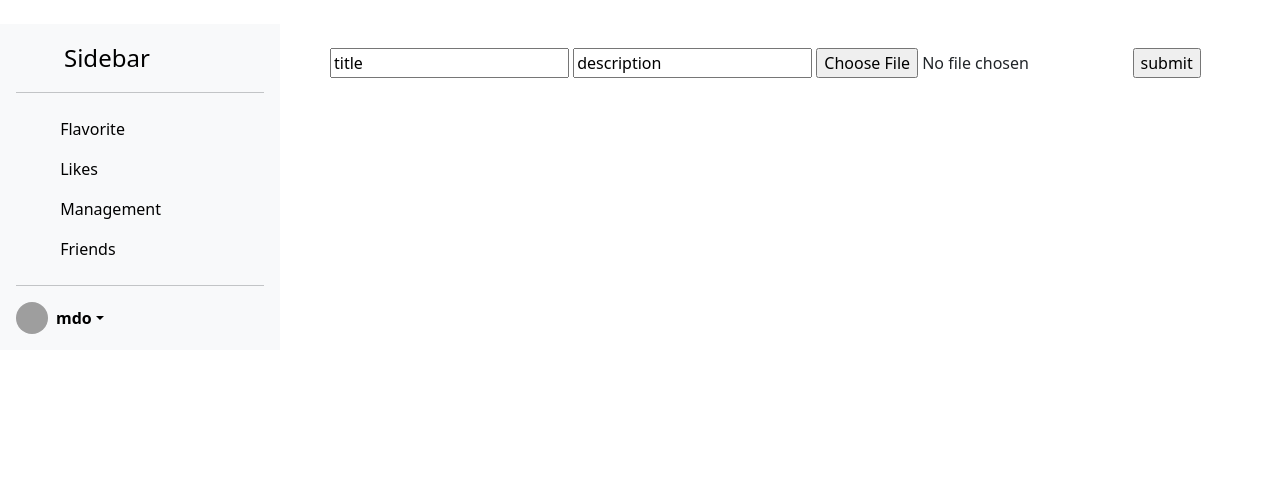
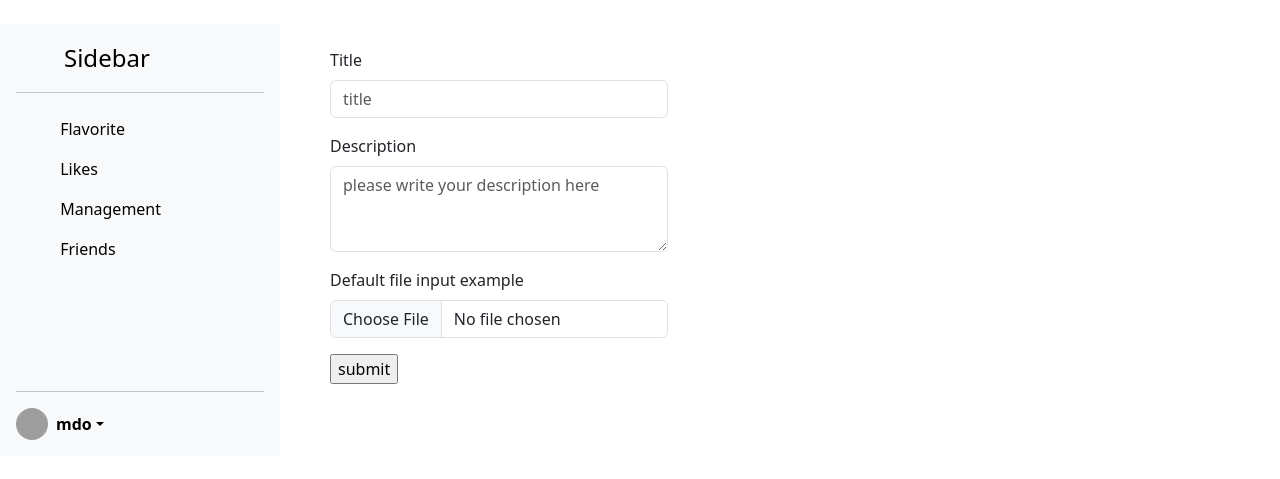
Before and after one commit to QwQ1231043/Music-Website-Practicum-Project, a Django app: page /user/management in a window 1280 px wide. Shown: the part 73-552 px from the top of the page. Run offline with Django 5.2, Linux system fonts and the light colour scheme; a user stored in the database is signed in; data comes from the database, SQL or seed files in the repository; both versions use the stored data as it was after the commit; grey boxes are pictures that could not be loaded.

Commit message:
recent final push

```diff
--- a/templates/management.html
+++ b/templates/management.html
@@ -1,21 +1,39 @@
 {% extends 'mainpage_template.html' %}
 {% block body1 %}
-    {% csrf_token %}
+
+
     <form action="" method="post" enctype="multipart/form-data">
-    <input type="text" name="title" value="title">
-    <input type="text" name="description" value="description">
-    <input type="file" name="video">
+            {% csrf_token %}
+        <div class="mb-3">
+  <label for="exampleFormControlInput1" class="form-label">Title</label>
+  <input type="text" class="form-control" id="exampleFormControlInput1" placeholder="title" name="title">
+</div>
+<div class="mb-3">
+  <label for="exampleFormControlTextarea1" class="form-label">Description</label>
+  <textarea class="form-control" id="exampleFormControlTextarea1" rows="3" name="description"
+            placeholder="please write your description here"></textarea>
+</div>
+        <div class="mb-3">
+  <label for="formFile" class="form-label">Default file input example</label>
+  <input class="form-control" type="file" id="formFile" name="video">
+</div>
     <input type="submit" value="submit">
     </form>
+    <br>    <br>    <br>
+    <div style="display: flex;flex-direction: row;gap:20px; flex-wrap: wrap;">
     {% for video in videos %}
+        <div style="flex:1 1 300px">
         {{ video.title }}
         {{ video.description }}
-        {{ video.video }}
               <form action="" method="post">
+                    {% csrf_token %}
          <input type="hidden" name="video_id" value="{{ video.id }}">
             <button type="submit" class="btn btn-sm btn-outline-secondary" name="delete">Delete</button>
         </form>
         <video width="320" height="240" controls>
             <source src="{{ video.video.url }}" type="video/mp4"></video>
+        </div>
     {% endfor %}
+    </div>
+
 {% endblock %}
```
Also changed, not shown: db.sqlite3, 4 other files.
